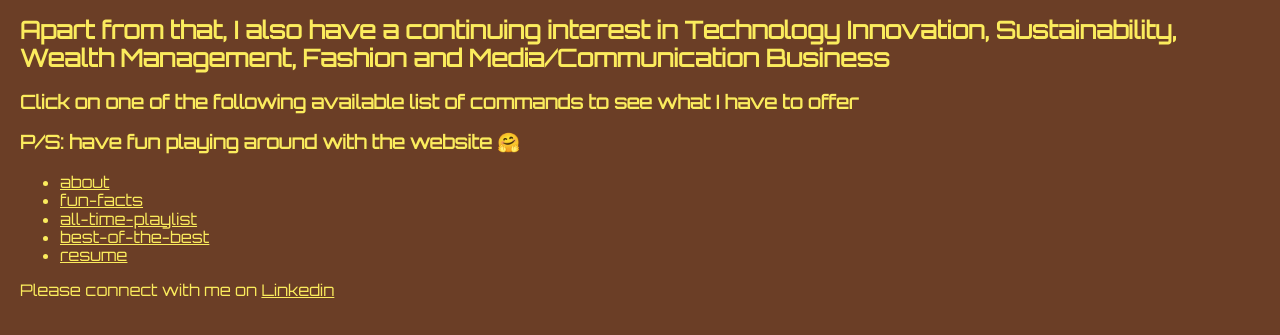
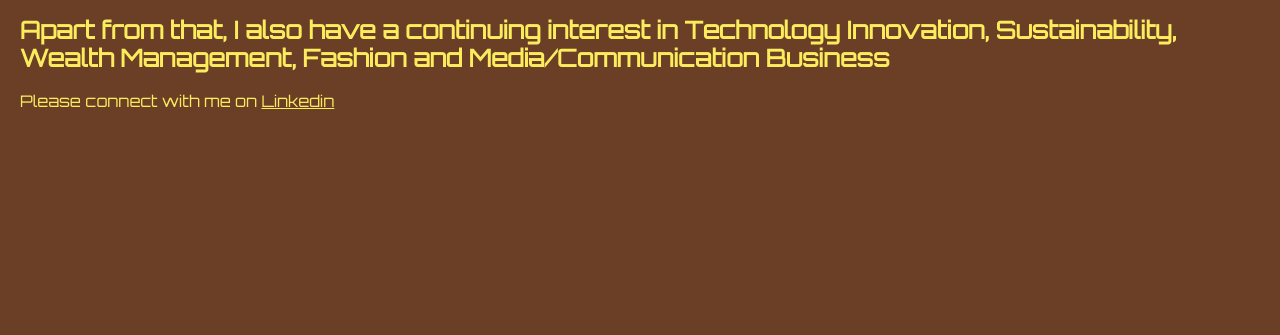
Before and after one commit to lethihaiyen/Personal_Website, a website built with Vite: page about.html in a window 1280 px wide. Shown: the part 665-1000 px from the top of the page. After the commit the page ends 812 px from the top, so only its background shows below. Built offline with nearby package versions, Linux system fonts and the light colour scheme; a web font is replaced by a local one.

Commit message:
Update about.html

```diff
--- a/about.html
+++ b/about.html
@@ -11,17 +11,7 @@
         <h2> I pursue Data Science and Computer Science with an interest in Machine Learning, Experiment/ Testing and Front-end Development</h2>
         <h2> Apart from that, I also have a continuing interest in Technology Innovation, Sustainability, Wealth Management, Fashion and Media/Communication Business </h2>
 
-        <h3> Click on one of the following available list of commands to see what I have to offer </h3>
-        <h3> P/S: have fun playing around with the website 🤗 </h3>
-        <ul>
 
-
-            <li><a href = "about.html">about</a> </li>
-            <li><a href = "fun-facts.html">fun-facts</a> </li>
-            <li><a href = "all-time-playlist.html">all-time-playlist</a> </li>
-            <li><a href = "best-of-the-best.html">best-of-the-best</a> </li>
-            <li><a href = "resume.html">resume</a> </li>
-        </ul>
         <p> Please connect with me on <a href = "https://www.linkedin.com/in/yen-le-098627214/" > Linkedin </a></p>
         </body>
 </html>
```
